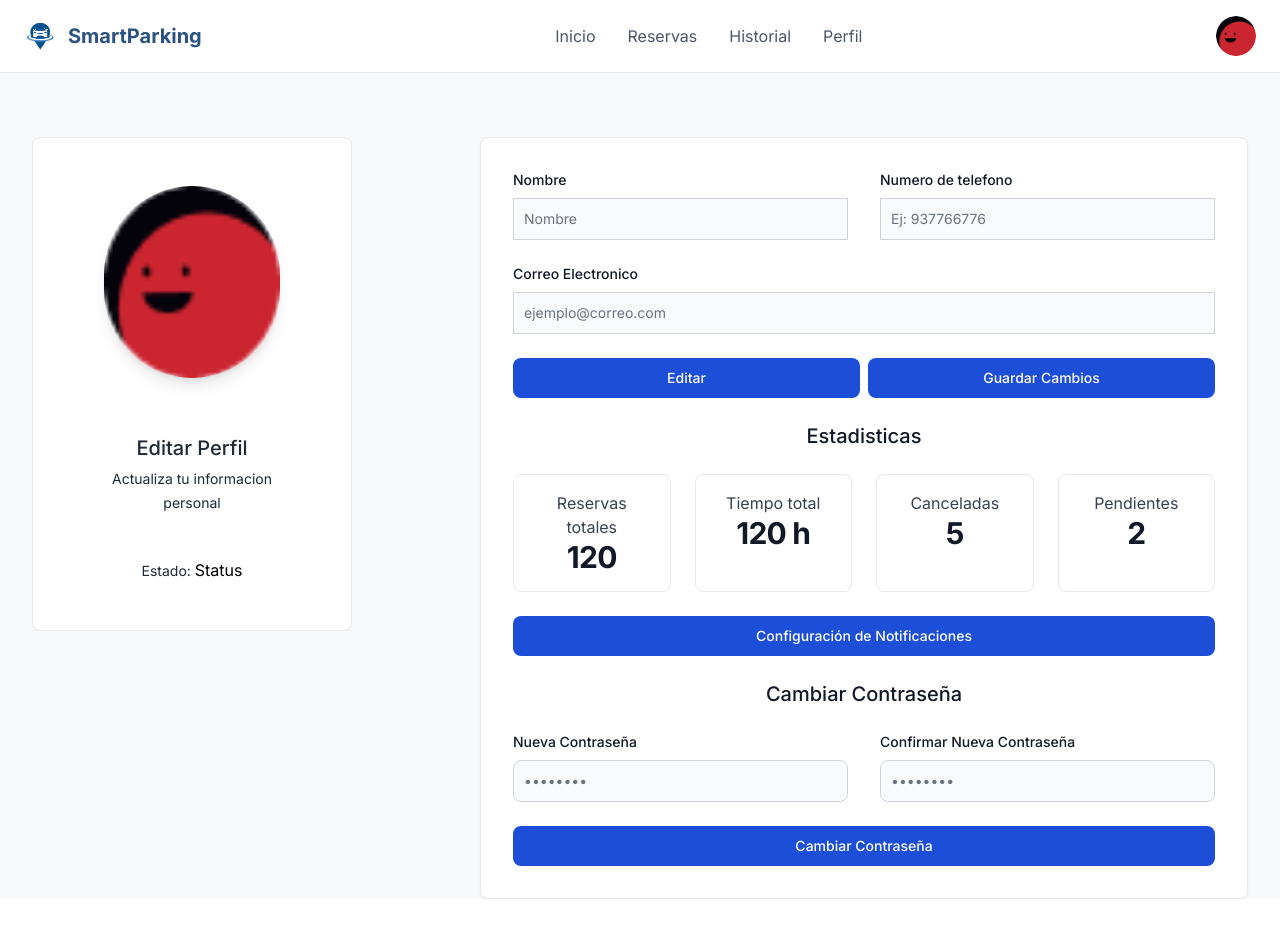
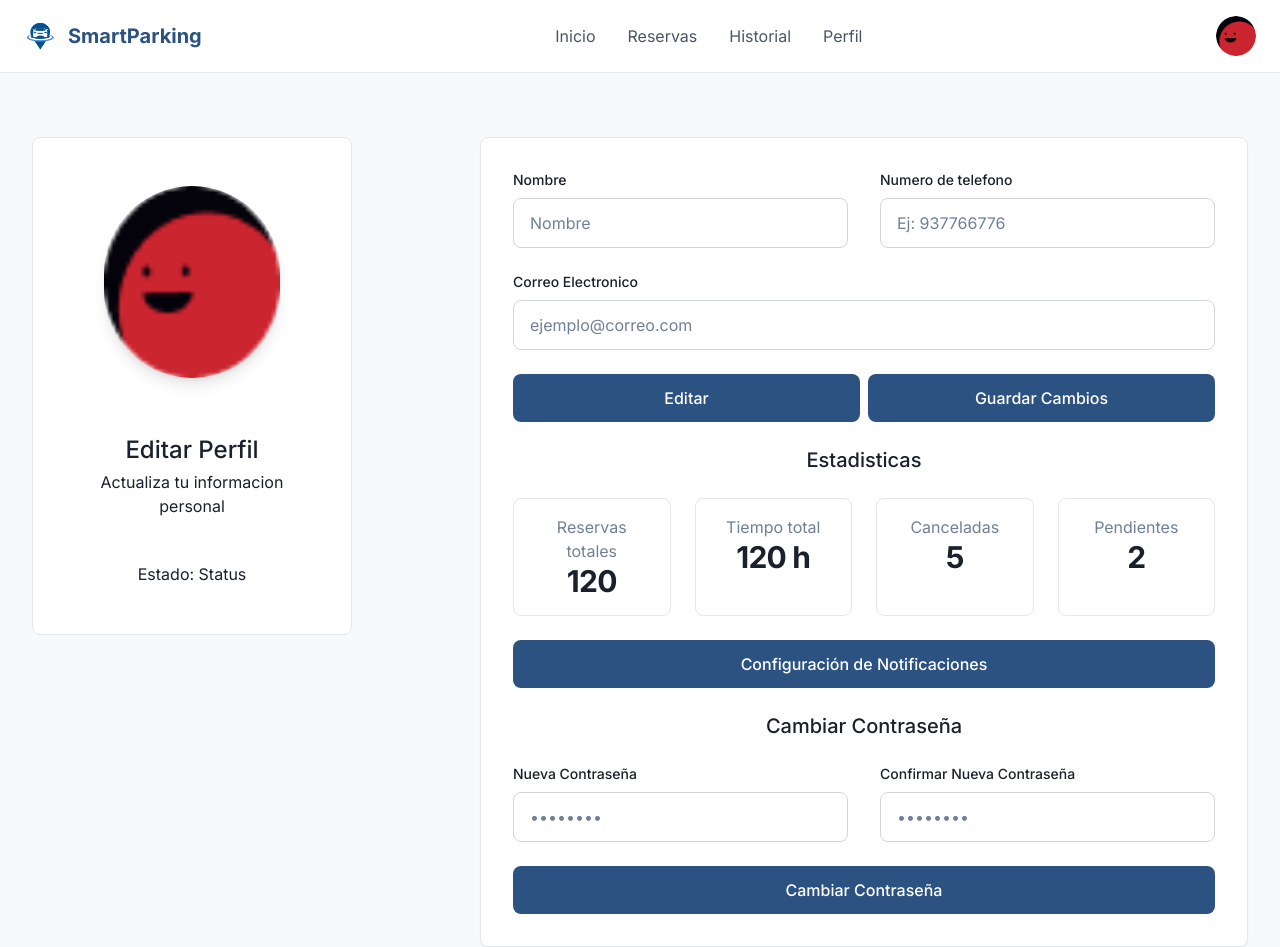
Before and after one commit to Iot-SI0572-3475-Grupo3/smartparking-frontend, an Angular app: page /profile in a window 1280 px wide. Before the commit the page ends 899 px from the top, so only its background shows below. Built offline with nearby package versions, Linux system fonts and the light colour scheme.

Commit message:
feat: profile updated

```diff
--- a/src/app/features/profile/pages/user-profile/user-profile.component.html
+++ b/src/app/features/profile/pages/user-profile/user-profile.component.html
@@ -2,86 +2,86 @@
 
 
 
-<div class="flex flex-row justify-center gap-32 items-start pt-16">
+<div class="flex flex-row justify-center gap-32 items-start pt-16 text-text-primary">
   <div class="w-full max-w-xs bg-white border border-gray-200 rounded-lg">
     <div class="flex flex-col items-center px-16 py-12 gap-11">
       <img class="w-44 h-48 mb-3 rounded-full shadow-lg" src="../../../../../assets/images/photo-profile-icon.png" alt="Profile image"/>
       <div class="text-center">
-        <h5 class="mb-1 text-xl font-medium text-gray-800 ">Editar Perfil</h5>
-        <span class="text-sm  text-gray-800">Actualiza tu informacion personal</span>
+        <h5 class="mb-1 text-2xl font-medium">Editar Perfil</h5>
+        <span class="text-base">Actualiza tu informacion personal</span>
       </div>
       <div class="">
-        <span class="text-sm text-center text-gray-800">Estado: </span>
+        <span class="text-center">Estado: </span>
         <span> Status </span>
       </div>
     </div>
   </div>
 
 
-  <div class="w-full max-w-3xl p-4 bg-white border border-gray-200 rounded-lg shadow-sm sm:p-6 md:p-8">
+  <div class=" w-full max-w-3xl p-4 bg-white border border-gray-200 rounded-lg shadow-sm sm:p-6 md:p-8">
     <form class="space-y-6" action="#">
 
       <div class="flex flex-col sm:flex-row gap-8 w-full">
         <div class="flex-1">
-          <label for="email" class="block mb-2 text-sm font-medium text-gray-900">Nombre</label>
-          <input type="email" name="name" id="name" class="bg-gray-50 border border-gray-300 text-gray-900 text-sm rounded-lgfocus:ring-blue-500 focus:border-blue-500 block w-full p-2.5" placeholder="Nombre"required/>
+          <label for="email" class="block mb-2 text-sm font-medium ">Nombre</label>
+          <input type="email" name="name" id="name" class="w-full px-4 py-3 pr-12 border border-gray-300 rounded-lg focus:ring-2 focus:ring-button-primary focus:border-transparent transition-all duration-200 text-text-primary placeholder-text-muted" placeholder="Nombre"required/>
         </div>
 
         <div class="flex-1">
-          <label for="email" class="block mb-2 text-sm font-medium text-gray-900">Numero de telefono</label>
-          <input type="email" name="phone" id="phone" class="bg-gray-50 border border-gray-300 text-gray-900 text-sm rounded-lgfocus:ring-blue-500 focus:border-blue-500 block w-full p-2.5" placeholder="Ej: 937766776"required/>
+          <label for="email" class="block mb-2 text-sm font-medium ">Numero de telefono</label>
+          <input type="email" name="phone" id="phone" class="w-full px-4 py-3 pr-12 border border-gray-300 rounded-lg focus:ring-2 focus:ring-button-primary focus:border-transparent transition-all duration-200 text-text-primary placeholder-text-muted" placeholder="Ej: 937766776"required/>
         </div>
       </div>
       <div class="flex-1">
-        <label for="email" class="block mb-2 text-sm font-medium text-gray-900">Correo Electronico</label>
-        <input type="email" name="email" id="email" class="bg-gray-50 border border-gray-300 text-gray-900 text-sm rounded-lgfocus:ring-blue-500 focus:border-blue-500 block w-full p-2.5" placeholder="ejemplo@correo.com"required/>
+        <label for="email" class="block mb-2 text-sm font-medium ">Correo Electronico</label>
+        <input type="email" name="email" id="email" class="w-full px-4 py-3 pr-12 border border-gray-300 rounded-lg focus:ring-2 focus:ring-button-primary focus:border-transparent transition-all duration-200 text-text-primary placeholder-text-muted" placeholder="ejemplo@correo.com"required/>
       </div>
 
       <div class="flex gap-2">
-        <button type="submit" class="w-full text-white bg-blue-700 hover:bg-blue-800 focus:ring-4 focus:outline-none focus:ring-blue-300 font-medium rounded-lg text-sm px-5 py-2.5 text-center ">Editar</button>
-        <button type="submit" class="w-full text-white bg-blue-700 hover:bg-blue-800 focus:ring-4 focus:outline-none focus:ring-blue-300 font-medium rounded-lg text-sm px-5 py-2.5 text-center ">Guardar Cambios</button>
+        <button type="submit" class="w-full text-base font-medium py-3 rounded-lg text-center text-white bg-button-primary hover:bg-button-primary/90 focus:ring-2 focus:ring-button-primary focus:ring-offset-2 transition-all duration-200 disabled:opacity-50 disabled:cursor-not-allowed">Editar</button>
+        <button type="submit" class="w-full text-base font-medium py-3 rounded-lg text-center text-white bg-button-primary hover:bg-button-primary/90 focus:ring-2 focus:ring-button-primary focus:ring-offset-2 transition-all duration-200 disabled:opacity-50 disabled:cursor-not-allowed">Guardar Cambios</button>
       </div>
 
-      <h5 class="text-center text-xl font-medium text-gray-900 ">Estadisticas</h5>
+      <h5 class="text-center text-xl font-medium">Estadisticas</h5>
 
       <div class="flex flex-col sm:flex-row gap-6 w-full text-center">
 
         <a class="p-4 gap-4 block w-full max-w-40 bg-white border border-gray-200 rounded-lg hover:bg-gray-100">
-          <p class="font-normal text-gray-700 ">Reservas totales</p>
-          <h5 class="text-3xl font-bold tracking-tight text-gray-900 ">120</h5>
+          <p class="font-normal text-text-muted  ">Reservas totales</p>
+          <h5 class="text-3xl font-bold tracking-tight ">120</h5>
         </a>
         <a class="p-4 gap-4 block w-full max-w-40 bg-white border border-gray-200 rounded-lg hover:bg-gray-100">
-          <p class="font-normal text-gray-700 ">Tiempo total</p>
-          <h5 class="text-3xl font-bold tracking-tight text-gray-900 ">120 h</h5>
+          <p class="font-normal text-text-muted  ">Tiempo total</p>
+          <h5 class="text-3xl font-bold tracking-tight  ">120 h</h5>
         </a>
         <a class="p-4 gap-4 block w-full max-w-40 bg-white border border-gray-200 rounded-lg hover:bg-gray-100">
-          <p class="font-normal text-gray-700 ">Canceladas</p>
-          <h5 class="text-3xl font-bold tracking-tight text-gray-900 ">5</h5>
+          <p class="font-normal text-text-muted  ">Canceladas</p>
+          <h5 class="text-3xl font-bold tracking-tight  ">5</h5>
         </a>
         <a class="p-4 gap-4 block w-full max-w-40 bg-white border border-gray-200 rounded-lg hover:bg-gray-100">
-          <p class="font-normal text-gray-700 ">Pendientes</p>
-          <h5 class="text-3xl font-bold tracking-tight text-gray-900 ">2</h5>
+          <p class="font-normal text-text-muted  ">Pendientes</p>
+          <h5 class="text-3xl font-bold tracking-tight  ">2</h5>
         </a>
 
       </div>
 
-      <button type="submit" class="w-full text-white bg-blue-700 hover:bg-blue-800 focus:ring-4 focus:outline-none focus:ring-blue-300 font-medium rounded-lg text-sm px-5 py-2.5 text-center ">Configuración de Notificaciones</button>
+      <button type="submit" class="w-full text-base font-medium py-3 rounded-lg text-center text-white bg-button-primary hover:bg-button-primary/90 focus:ring-2 focus:ring-button-primary focus:ring-offset-2 transition-all duration-200 disabled:opacity-50 disabled:cursor-not-allowed">Configuración de Notificaciones</button>
 
-      <h5 class="text-center text-xl font-medium text-gray-900 ">Cambiar Contraseña</h5>
+      <h5 class="text-center text-xl font-medium  ">Cambiar Contraseña</h5>
 
       <div class="flex flex-col sm:flex-row gap-8 w-full">
         <div class="flex-1">
-          <label for="new-password" class="block mb-2 text-sm font-medium text-gray-900">Nueva Contraseña</label>
-          <input type="password" name="new-password" id="new-password" placeholder="••••••••" class="bg-gray-50 border border-gray-300 text-gray-900 text-sm rounded-lg focus:ring-blue-500 focus:border-blue-500 block w-full p-2.5" required/>
+          <label for="new-password" class="block mb-2 text-sm font-medium ">Nueva Contraseña</label>
+          <input type="password" name="new-password" id="new-password" placeholder="••••••••" class="w-full px-4 py-3 pr-12 border border-gray-300 rounded-lg focus:ring-2 focus:ring-button-primary focus:border-transparent transition-all duration-200 text-text-primary placeholder-text-muted" required/>
         </div>
         <div class="flex-1">
-          <label for="new-password" class="block mb-2 text-sm font-medium text-gray-900">Confirmar Nueva Contraseña</label>
-          <input type="password" name="new-password-conf" id="new-password-conf" placeholder="••••••••" class="bg-gray-50 border border-gray-300 text-gray-900 text-sm rounded-lg focus:ring-blue-500 focus:border-blue-500 block w-full p-2.5" required/>
+          <label for="new-password" class="block mb-2 text-sm font-medium ">Confirmar Nueva Contraseña</label>
+          <input type="password" name="new-password-conf" id="new-password-conf" placeholder="••••••••" class="w-full px-4 py-3 pr-12 border border-gray-300 rounded-lg focus:ring-2 focus:ring-button-primary focus:border-transparent transition-all duration-200 text-text-primary placeholder-text-muted" required/>
         </div>
       </div>
 
 
-      <button type="submit" class="w-full text-white bg-blue-700 hover:bg-blue-800 focus:ring-4 focus:outline-none focus:ring-blue-300 font-medium rounded-lg text-sm px-5 py-2.5 text-center ">Cambiar Contraseña</button>
+      <button type="submit" class="w-full text-base font-medium py-3 rounded-lg text-center text-white bg-button-primary hover:bg-button-primary/90 focus:ring-2 focus:ring-button-primary focus:ring-offset-2 transition-all duration-200 disabled:opacity-50 disabled:cursor-not-allowed">Cambiar Contraseña</button>
 
 
     </form>
```
